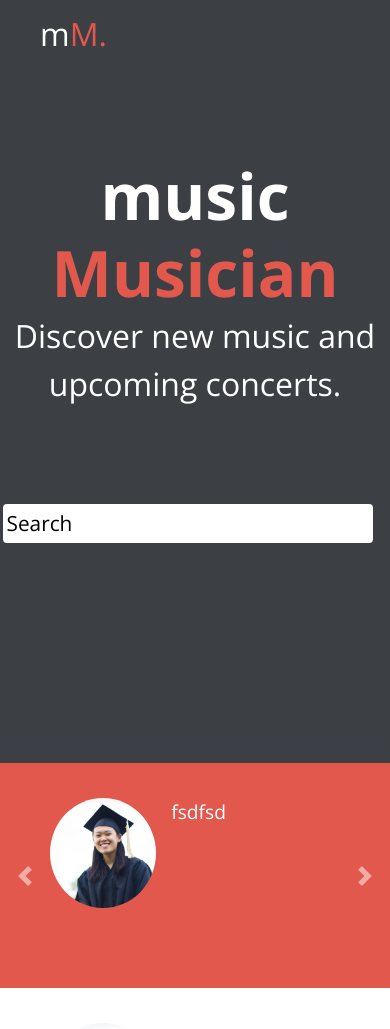
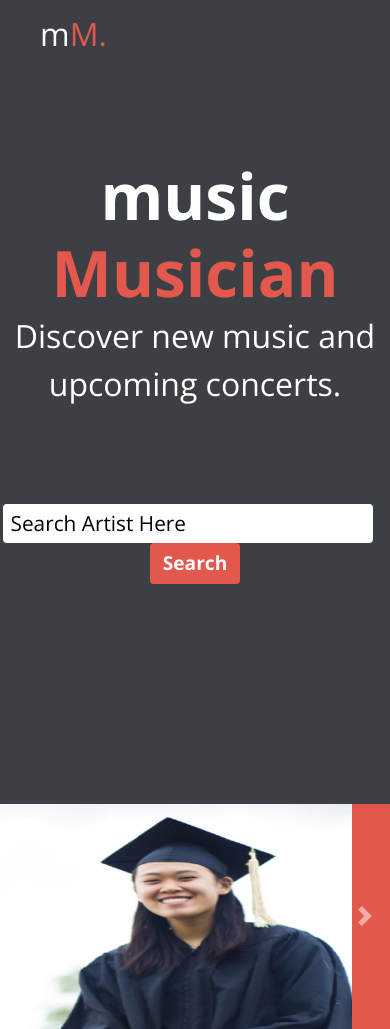
Before and after one commit to Riggs041/Project1, a PHP site: page / in a window 390 px wide. Shown: the top 1029 px of the page. Run offline with PHP 8.4, Linux system fonts and the light colour scheme; some libraries are stand-ins or nearby versions; grey boxes are pictures that could not be loaded.

Commit message:
fixed carousel

```diff
--- a/assets/css/style.css
+++ b/assets/css/style.css
@@ -75,22 +75,8 @@ input::placeholder {
 
 .intro {
     display: flex;
-}
-
-.intro img {
-    margin-left: 50px;
-    margin-top: 35px;
-}
-
-.intro p {
-    margin: 35px 15px 20px 15px;
-    font-weight: 400;
-    color: white;
-    word-wrap: normal;
-    font-size: 1.2rem;
-    width: 60%;
-    height: 170px;
-    word-wrap: break-word;
+    height: 225;
+    padding: 0;
 }
 
 .carousel-control-next-icon {
--- a/index.html
+++ b/index.html
@@ -24,7 +24,7 @@
         </div>
         <div class="hero-search">
             <form id="music-form">
-                <input type="text" id="music-input" placeholder="Search Artist Here>
+                <input type="text" id="music-input" placeholder="Search Artist Here">
                 <input type="submit" id="find-music" value="Search">
             </form>
         </div>
@@ -34,25 +34,27 @@
             <div class="carousel-inner">
               <div class="carousel-item active">
                 <div class="row">
-                    <div class="col-sm-6 intro">
-                        <img class="d-block rounded-circle" src="profile.jpg" alt="First slide" width="110" height="110">
-                        <p>fsdfsd</p>
+                    <div class="col-sm-4 intro">
+                        <img src="assets/images/profile.jpg" alt="First slide" width="367.03" height="225">
                     </div>
-                    <div class="col-sm-6 intro">
-                        <img class="d-block rounded-circle" src="profile.jpg" alt="First slide" width="110" height="110">
-                        <p>fsdfsdfdsfsdfsdfsdfsdfsdfsdfsdfsdfsdfsdfsdfsdfsdfdsf</p>
+                    <div class="col-sm-4 intro">
+                        <img src="https://ieg.worldbankgroup.org/sites/default/files/Data/styles/inner_page_style/public/Evaluation/images/carousel_LandAdministration.png?itok=4n2VE9Ga" alt="First slide" width="367.03" height="225">
+                    </div>
+                    <div class="col-sm-4 intro">
+                        <img src="profile.jpg" alt="First slide" width="367.03" height="225">
                     </div>
                 </div>
             </div>
               <div class="carousel-item">
                   <div class="row">
-                      <div class="col-sm-6 intro">
-                            <img class="d-block rounded-circle" src="profile.jpg" alt="Second slide" width="110" height="110">
-                            <p>fsdfsd</p>
+                      <div class="col-sm-4 intro">
+                            <img src="profile.jpg" alt="Second slide" width="100%" height="225">
                         </div>
-                        <div class="col-sm-6 intro">
-                            <img class="d-block rounded-circle" src="profile.jpg" alt="Second slide" width="110" height="110">
-                            <p>fsdfsd</p>
+                        <div class="col-sm-4 intro">
+                            <img src="profile.jpg" alt="Second slide" width="100%" height="225">
+                        </div>
+                        <div class="col-sm-4 intro">
+                            <img src="profile.jpg" alt="First slide" width="367.03" height="225">
                         </div>
                   </div>
               </div>
```
